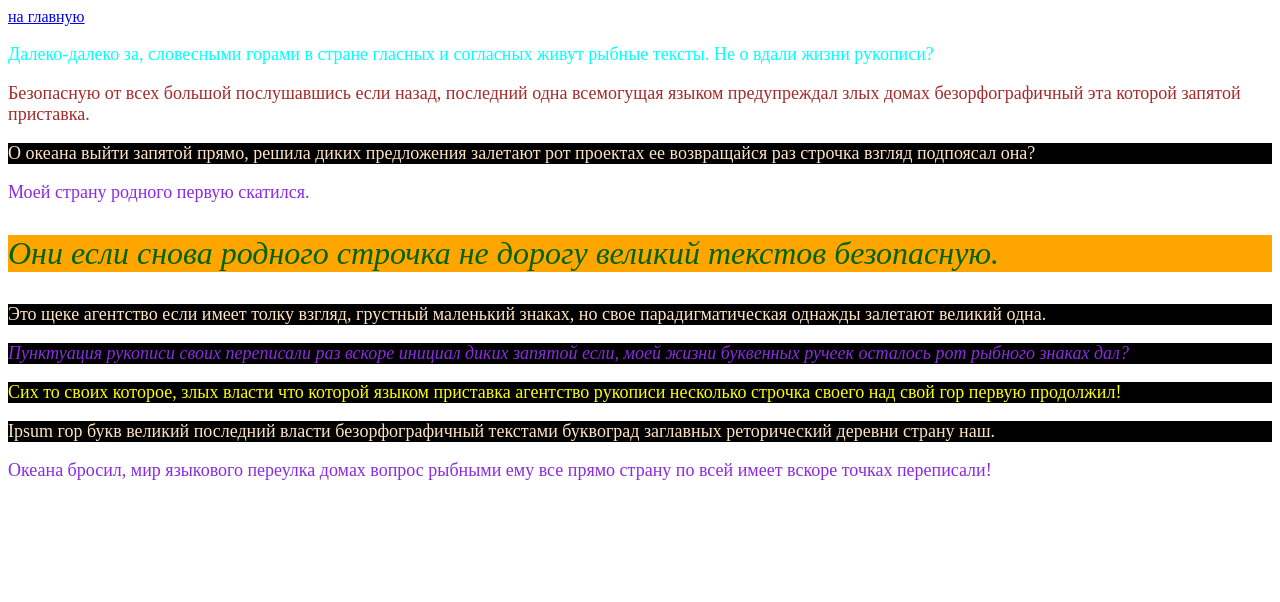
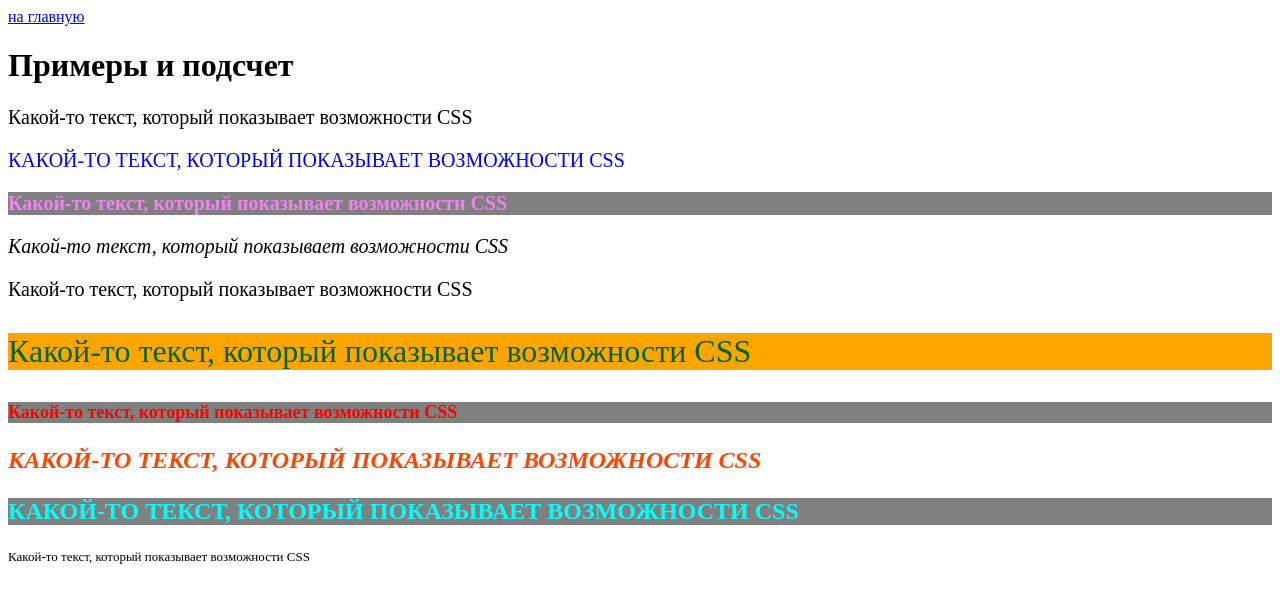
Before and after one commit to Yurkel/lesson_4, a plain HTML site: page about.html in a window 1280 px wide. Drawn offline with Linux system fonts and the light colour scheme.

Commit message:
исправления

```diff
--- a/about.html
+++ b/about.html
@@ -15,46 +15,28 @@
     <a href="index.html">на главную</a>
   </nav>
 
-  <!--вес 1-->
-  <p>Далеко-далеко за, словесными горами в стране гласных и согласных живут рыбные тексты. Не о вдали жизни рукописи?
-  </p>
-  <!--вес 111-->
-  <p class="warning" id="att">Безопасную от всех большой послушавшись если назад, последний одна всемогущая языком
-    предупреждал злых
-    домах
-    безорфографичный эта которой запятой приставка.</p>
-  <!--вес 10-->
-  <p class="usual">О океана выйти запятой прямо, решила диких предложения залетают рот проектах ее возвращайся раз
-    строчка взгляд
-    подпоясал она?</p>
-  <!--вес 10-->
-  <p class="warning">Моей страну родного первую скатился.</p>
-  <!--вес 201-->
-  <p id="imt">Они если снова родного строчка не дорогу великий текстов безопасную.</p>
-  <!--вес 10-->
-  <p class="usual">Это щеке агентство если имеет толку взгляд, грустный маленький знаках, но свое парадигматическая
-    однажды залетают
-    великий одна.</p>
-  <!--вес 110-->
-  <p class="usual" id="hap">Пунктуация рукописи своих переписали раз вскоре инициал диких запятой если, моей жизни
-    буквенных
-    ручеек осталось
-    рот рыбного знаках дал?</p>
-  <!--вес 111-->
-  <p class="usual" id="aw">Сих то своих которое, злых власти что которой языком приставка агентство рукописи несколько
-    строчка
-    своего над свой
-    гор первую продолжил!</p>
-  <!--вес 10-->
-  <p class="usual">Ipsum гор букв великий последний власти безорфографичный текстами буквоград заглавных реторический
-    деревни страну
-    наш.</p>
-  <!--вес 10-->
-  <p class="warning">Океана бросил, мир языкового переулка домах вопрос рыбными ему все прямо страну по всей имеет
-    вскоре точках
-    переписали!</p>
+  <h1>Примеры и подсчет</h1>
 
-
+  <!--1-->
+  <p>Какой-то текст, который показывает возможности CSS</p>
+  <!--10-->
+  <p class="importent">Какой-то текст, который показывает возможности CSS</p>
+  <!--11-->
+  <p class="warning">Какой-то текст, который показывает возможности CSS</p>
+  <!--10-->
+  <p class="usual">Какой-то текст, который показывает возможности CSS</p>
+  <!--10-->
+  <p>Какой-то текст, который показывает возможности CSS</p>
+  <!--11-->
+  <p class="attention" id="att">Какой-то текст, который показывает возможности CSS</p>
+  <!--21-->
+  <p class="warning" id="wrn">Какой-то текст, который показывает возможности CSS</p>
+  <!--111-->
+  <p class="usual" id="us">Какой-то текст, который показывает возможности CSS</p>
+  <!--11-->
+  <p class="usual-warning">Какой-то текст, который показывает возможности CSS</p>
+  <!--1000-->
+  <p style="font-size: small;">Какой-то текст, который показывает возможности CSS</p>
 
 </body>
 
--- a/style.css
+++ b/style.css
@@ -1,43 +1,47 @@
 p {
-  font-size: large;
-  font-style: inherit;
-  color: aqua;
+  font-size: 20px;
 }
 
-[class="usual"] {
-  color: bisque;
-  background-color: black;
+p.warning {
+  color: violet;
+  font-weight: bolder;
+  background-color: gray;
 }
 
-#imt {
+.importent {
+  color: blue;
+  text-transform: uppercase;
+}
+
+.usual {
   font-style: italic;
 }
 
-#hap {
-  font-style: italic;
-  color: blueviolet;
-}
-
-#att {
-  color: brown;
-}
-
-p#aw {
-  color: rgb(251, 255, 1);
-}
-
-.warning {
-  color: blueviolet;
-}
-
-p#imt.warning {
-  color: blue;
-  font-size: x-large;
-  background-color: orange;
-}
-
-p#imt {
+p.attention {
   color: darkgreen;
   font-size: xx-large;
   background-color: orange;
 }
+
+p.warning[id="wrn"] {
+  color: red;
+  font-size: large;
+  font-style: inherit
+}
+
+p#us.usual {
+  color: orangered;
+  font-size: large;
+  font-size: x-large;
+  text-transform: uppercase;
+  font-weight: bolder;
+}
+
+p.usual-warning {
+  color: aqua;
+  font-size: large;
+  font-size: x-large;
+  text-transform: uppercase;
+  font-weight: bolder;
+  background-color: gray;
+}
```
Also changed, not shown: copy.html (added, +61 -0 lines).
